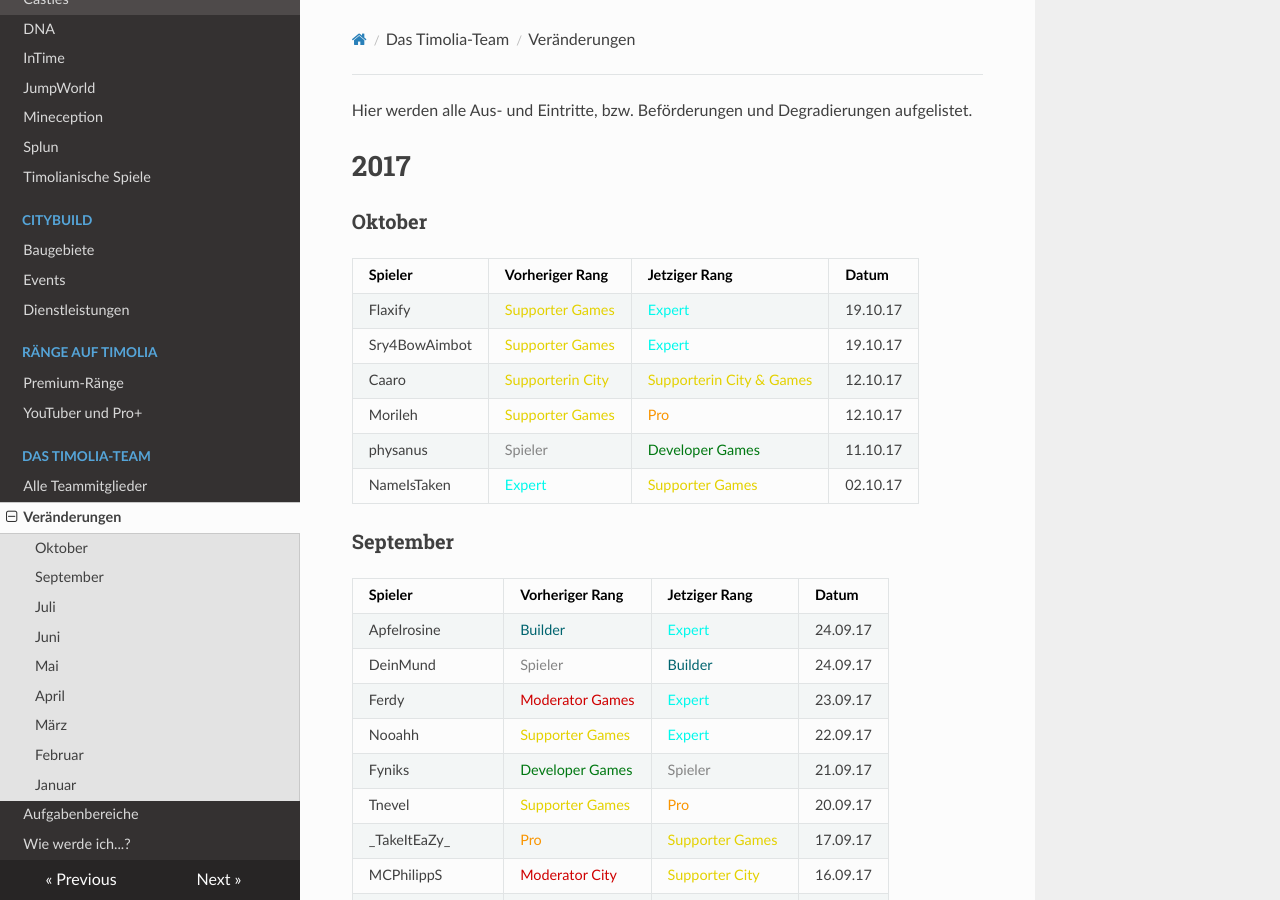
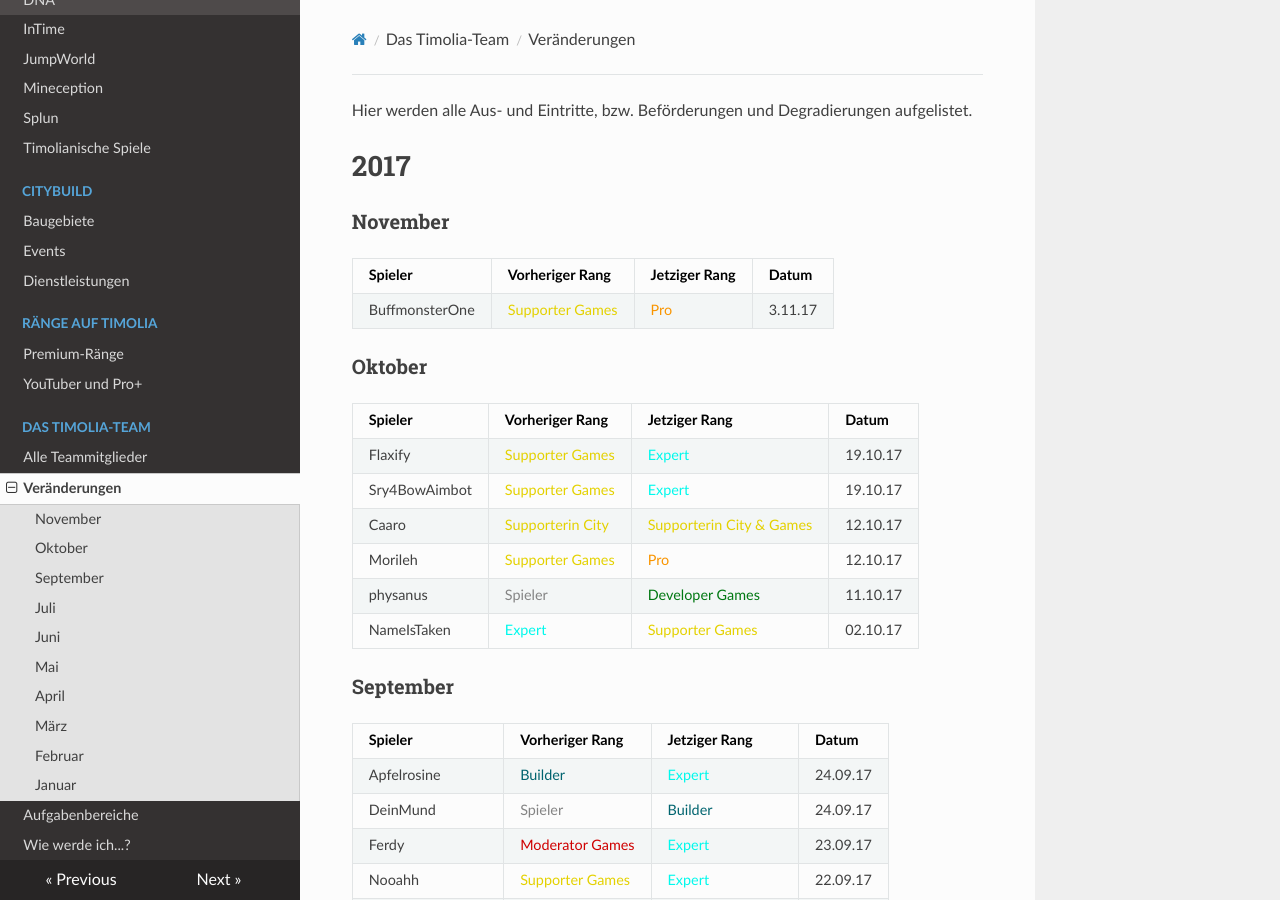
Before and after one commit to TimoliaDE/HowTo, an MkDocs documentation site: the page built from docs/team/changes.md, in a window 1280 px wide and 900 px high. Built offline with MkDocs 1.6.1, drawn with Linux system fonts in a browser that asks for light colours; nearby versions of some CDN libraries; old or Windows-style settings are respelled for this version of MkDocs.

Commit message:
Update changes.md

```diff
--- a/docs/team/changes.md
+++ b/docs/team/changes.md
@@ -1,6 +1,11 @@
 Hier werden alle Aus- und Eintritte, bzw. Beförderungen und Degradierungen aufgelistet.
 
 # 2017
+
+###<strong>November</strong>
+| Spieler | Vorheriger Rang | Jetziger Rang | Datum |
+| ------ | ------ | ------ | ------ |
+|BuffmonsterOne | <span style="color:#E4D100">Supporter Games</span> | <span style="color:#F99500">Pro</span>  | 3.11.17 |
 
 ###<strong>Oktober</strong>
 | Spieler | Vorheriger Rang | Jetziger Rang | Datum |
```
